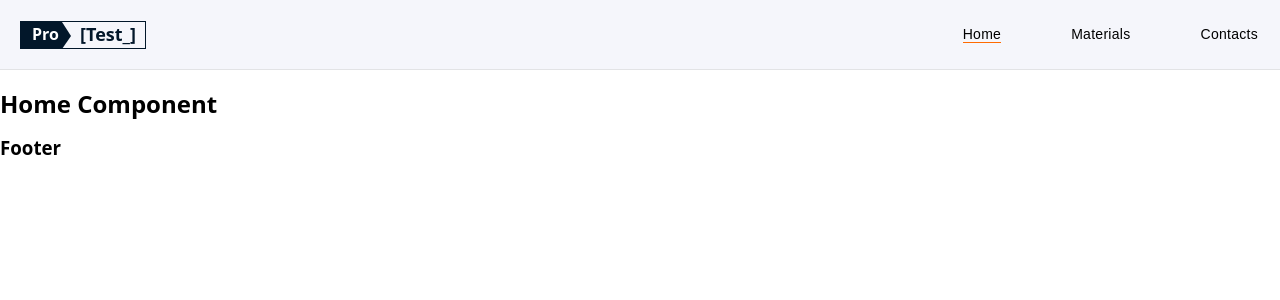
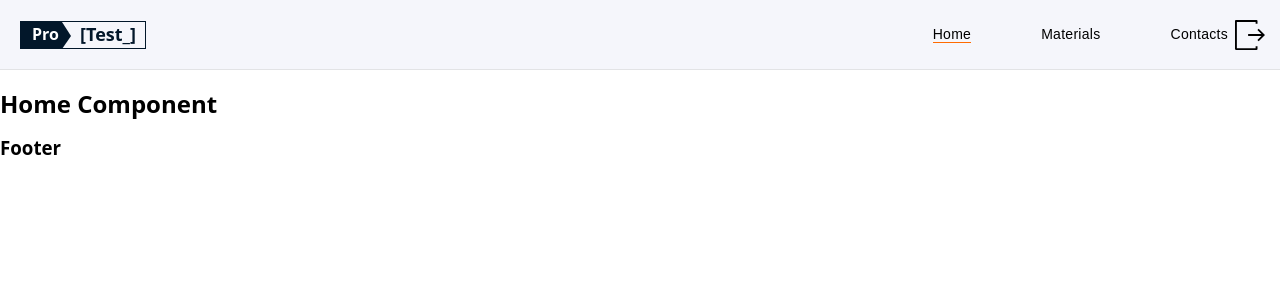
Before and after one commit to DRAKOS6666/GoIt-Test-Pro-Team11, a React (Create React App) app: page / in a window 1280 px wide. Shown: the top 300 px of the page. Built offline with nearby package versions, Linux system fonts and the light colour scheme.

Commit message:
add button out

```diff
--- a/src/components/Header/Header.js
+++ b/src/components/Header/Header.js
@@ -1,6 +1,7 @@
 import React, { useState } from 'react';
 import { Link } from 'react-router-dom';
 // import UserMenu from 'components/UserMenu';
+import { ReactComponent as Out } from '../../images/icons/sign-out.svg';
 import { useSelector } from 'react-redux';
 import { authSelectors } from 'redux/auth';
 import { ReactComponent as Menu } from '../../images/icons/menu.svg';
@@ -49,6 +50,12 @@ export default function Header() {
 
       {(!menuShow || window.innerWidth > 767) && <Navigation />}
 
+      {
+        <button type="button" className={styles.btnOut}>
+          <Out className={styles.out} />
+        </button>
+      }
+
       {/* {isAuth && <UserMenu />} */}
 
       {/* <UserMenu /> */}
--- a/src/components/Header/Header.module.css
+++ b/src/components/Header/Header.module.css
@@ -88,3 +88,28 @@
 .icon {
   fill: var(--primary-text-color);
 }
+
+.btnOut {
+  position: absolute;
+  top: 300px;
+  left: 50%;
+  transform: translateX(-50%);
+  padding: 0;
+  display: flex;
+  align-items: center;
+  justify-content: center;
+  outline: none;
+  border: none;
+  background-color: transparent;
+  cursor: pointer;
+}
+
+@media screen and (min-width: 768px) {
+  .btnOut {
+    position: inherit;
+  }
+}
+
+.out {
+  fill: var(--primary-text-color);
+}
--- a/src/components/Navigation/Navigation.module.css
+++ b/src/components/Navigation/Navigation.module.css
@@ -42,12 +42,26 @@
   font-family: var(--main-font);
   font-weight: 500;
   font-size: 14px;
-  line-height: 16px;
+  line-height: 1.2;
   border-bottom: 1px solid transparent;
   color: var(--primary-text-color);
   text-decoration: none;
 }
 
+@media screen and (width: 768px) {
+  .NavLink {
+    font-size: 12px;
+    line-height: 1.3;
+  }
+}
+
+@media screen and (min-width: 769px) {
+  .NavLink {
+    font-size: 14px;
+    line-height: 1.2;
+  }
+}
+
 .active {
   border-bottom: 1px solid var(--orange-bg-color);
 }
```
